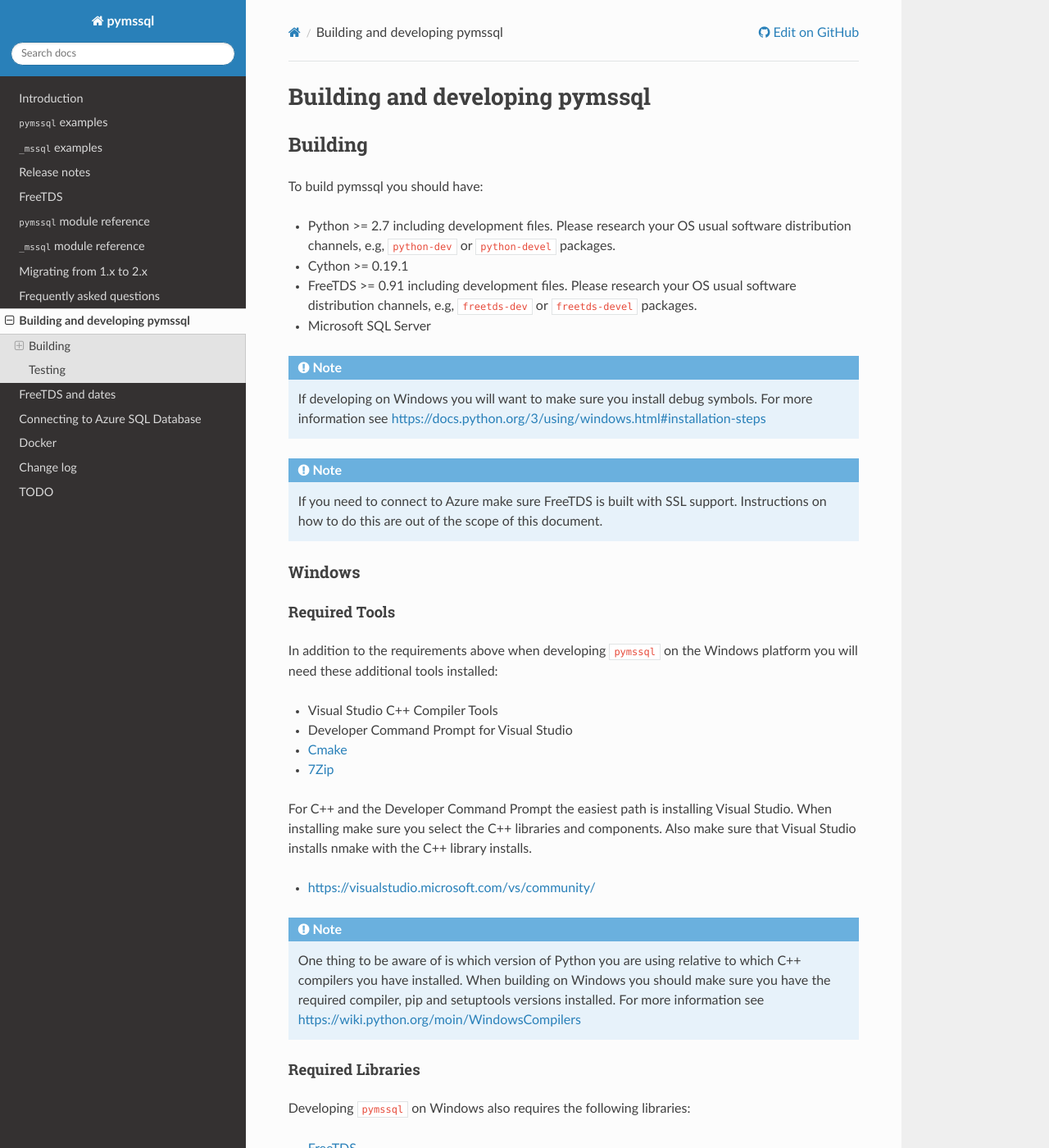
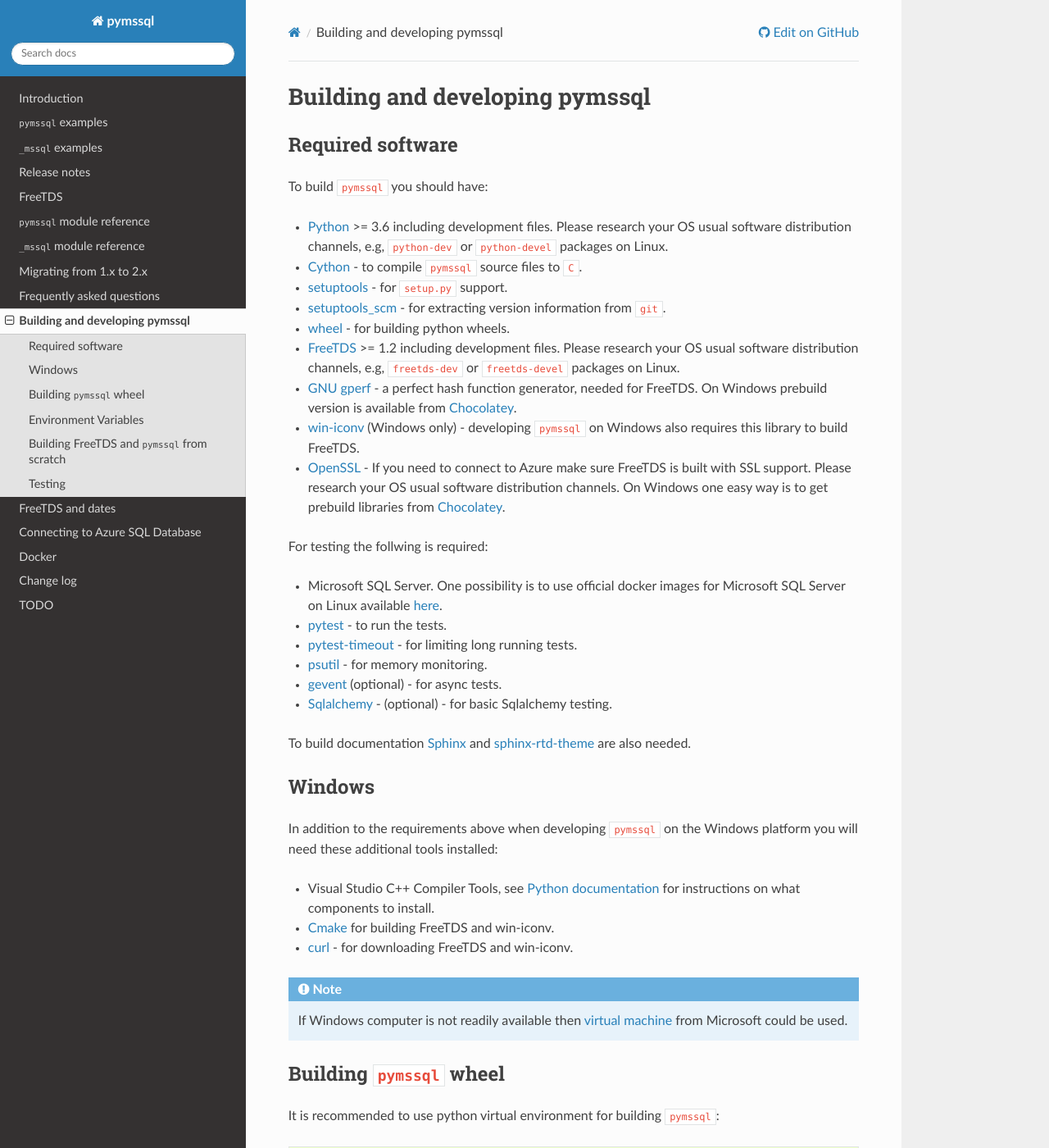
Before and after one commit to pymssql/pymssql, a Sphinx documentation site: the page built from docs/building_and_developing.rst, in a window 1280 px wide and 1400 px high. Shown: the whole window at 82% size. Built offline with Sphinx 7.4.7 and the Read the Docs theme 2.0.0, drawn with Linux system fonts in a browser that asks for light colours; some of the changed text lies outside the part shown.

Commit message:
Update development documentation.

```diff
--- a/docs/building_and_developing.rst
+++ b/docs/building_and_developing.rst
@@ -2,209 +2,155 @@
 Building and developing pymssql
 ===============================
 
-Building
-========
+Required software
+_________________
 
-To build pymssql you should have:
+To build ``pymssql`` you should have:
 
-* Python >= 2.7 including development files. Please research your OS usual
-  software distribution channels, e.g, ``python-dev`` or ``python-devel``
-  packages.
-* Cython >= 0.19.1
-* FreeTDS >= 0.91 including development files. Please research your OS usual
-  software distribution channels, e.g, ``freetds-dev`` or ``freetds-devel``
-  packages.
-* Microsoft SQL Server
+* `Python <https://python.org>`_ >= 3.6 including development files.
+  Please research your OS usual software distribution channels,
+  e.g, ``python-dev`` or ``python-devel`` packages on Linux.
+* `Cython <https://cython.org>`_ -
+  to compile ``pymssql`` source files to ``C``.
+* `setuptools <https://pypi.org/project/setuptools>`_ -
+  for ``setup.py`` support.
+* `setuptools_scm <https://pypi.org/project/setuptools_scm>`_ -
+  for extracting version information from ``git``.
+* `wheel <https://pypi.org/project/wheel/>`_ -
+  for building python wheels.
+* `FreeTDS <https://freetds.org>`_ >= 1.2 including development files.
+  Please research your OS usual software distribution channels,
+  e.g, ``freetds-dev`` or ``freetds-devel`` packages on Linux.
+* `GNU gperf <https://www.gnu.org/software/gperf/>`_ -
+  a perfect hash function generator, needed for FreeTDS.
+  On Windows prebuild version is available from
+  `Chocolatey <https://chocolatey.org/packages/gperf>`_.
+* `win-iconv <https://github.com/win-iconv/win-iconv>`_
+  (Windows only) - developing ``pymssql`` on Windows also requires this library
+  to build FreeTDS.
+* `OpenSSL <https://openssl.org>`_ - If you need to connect to Azure make sure
+  FreeTDS is built with SSL support.
+  Please research your OS usual software distribution channels.
+  On Windows one easy way is to get prebuild libraries from
+  `Chocolatey <https://chocolatey.org/packages/openssl>`_.
 
-.. note::
-    If developing on Windows you will want to make sure you install debug symbols.
-    For more information see https://docs.python.org/3/using/windows.html#installation-steps
-.. note::
-    If you need to connect to Azure make sure FreeTDS is built with SSL support.
-    Instructions on how to do this are out of the scope of this document.
+For testing the follwing is required:
+
+* Microsoft SQL Server.
+  One possibility is to use official docker images for Microsoft SQL Server
+  on Linux available `here <https://hub.docker.com/_/microsoft-mssql-server>`_.
+* `pytest <https://pypi.org/project/pytest/>`_ -
+  to run the tests.
+* `pytest-timeout <https://pypi.org/project/pytest-timeout/>`_ -
+  for limiting long running tests.
+* `psutil <https://pypi.org/project/psutil/>`_ -
+  for memory monitoring.
+* `gevent <https://pypi.org/project/gevent/>`_
+  (optional) - for async tests.
+* `Sqlalchemy <https://pypi.org/project/SQLAlchemy/>`_ -
+  (optional) - for basic Sqlalchemy testing.
+
+To build documentation `Sphinx <https://pypi.org/project/Sphinx/>`_ and
+`sphinx-rtd-theme <https://pypi.org/project/sphinx-rtd-theme/>`_ are also needed.
+
 
 Windows
--------
+_______
 
-
-Required Tools
-______________
 In addition to the requirements above when developing ``pymssql`` on the Windows
 platform you will need these additional tools installed:
 
-* Visual Studio C++ Compiler Tools
-* Developer Command Prompt for Visual Studio
+* Visual Studio C++ Compiler Tools, see
+  `Python documentation <https://devguide.python.org/setup/#windows>`_
+  for instructions on what components to install.
 * `Cmake <https://cmake.org/download/>`_
-* `7Zip <https://www.7-zip.org/download.html>`_
-
-For C++ and the Developer Command Prompt the easiest path is installing Visual Studio.
-When installing make sure you select the C++ libraries and components. Also make sure that
-Visual Studio installs nmake with the C++ library installs.
-
-* https://visualstudio.microsoft.com/vs/community/
+  for building FreeTDS and win-iconv.
+* `curl <https://chocolatey.org/packages/curl>`_ -
+  for downloading FreeTDS and win-iconv.
 
 .. note::
-    One thing to be aware of is which version of Python you are using relative to which
-    C++ compilers you have installed. When building on Windows you should make sure you
-    have the required compiler, pip and setuptools versions installed. For more
-    information see https://wiki.python.org/moin/WindowsCompilers
+    If Windows computer is not readily available then
+    `virtual machine <https://developer.microsoft.com/en-us/windows/downloads/virtual-machines/>`_
+    from Microsoft could be used.
 
 
-Required Libraries
-__________________
+Building ``pymssql`` wheel
+__________________________
 
-Developing ``pymssql`` on Windows also requires the following libraries:
+It is recommended to use python virtual environment for building ``pymssql``::
 
-* `FreeTDS <http://www.freetds.org/>`_
-* `iconv <https://www.gnu.org/software/libiconv/>`_
+    python3 -m venv <path_to_pve>
 
-For development you will want ``freetds`` to be available in your project path.
-You can find prebuilt artifacts at the `FreeTDS Appveyor project <https://ci.appveyor.com/project/FreeTDS/freetds?branch=master>`_
+if using ``bash``::
 
-To download select the job name that matches your environment (platform, version and tds
-version) and then click the artifacts tag. You can download the zip file with or without
-ssl depending on your needs.
+    source <path_to_pve>/bin/activate
+
+or if on Windows::
+
+    <path_to_pve>/scripts/activate.bat
+
+then install required python packages::
+
+    pip intall -U pip
+    pip install dev/requirements-dev.txt
+
+If and now build wheel::
+
+    python3 setup.py bdist_wheel
+
+or::
+
+    pip wheel .
 
 
-.. note::
-    Remove the existing ``freetds0.95`` directory in the ``pymssql`` project directory
+Environment Variables
+_____________________
 
-Extract the .zip artifact into your project path into a directory named ``freetds``
+By default ``setup.py`` links against OpenSSL if it is available,
+links FreeTDS statically and looks for FreeTDS headers and libraries
+in places standard for the OS, but
+there are several environment variables for build customization:
 
-    ``C:\\%USERPATH%\\pymssql\\freetds``
+LINK_FREETDS_STATICALLY = [YES|NO|1|0|TRUE|FALSE]
+    default - YES,
+    defines if FreeTDS is linked statically or not.
 
-You will also need to remove the branch tag from the artifact directory (for instance
-``master`` from ``vs2015_64-master``) or update the ``INCLUDE`` and ``LIB`` environment
-variables so that the compiler and linker are able to find the path to
-``%PROJECTROOT%\\freetds\\<artifact folder>\\include`` and
-``%PROJECTROOT%\\freetds\\<artifact folder>\\lib``
-in the build step.
+LINK_OPENSSL = [YES|NO|1|0|TRUE|FALSE]
+    default - YES,
+    defines if ``pymssql`` is linked against OpenSSL.
 
+PYMSSQL_FREETDS
+    if defined, determines prefix of the FreeTDS installation.
 
-.. note::
-    If you decide to add the directories to ``INCLUDE`` and ``LIB`` the below provide example
-    commands
+PYMSSQL_FREETDS_INCLUDEDIR
+    if defined, alows to fine tune where to search for FreeTDS headers.
 
-    .. code-block::
-
-        set INCLUDE=%INCLUDE%;%USERPROJECTS%\\pymssql\\freetds\\vs2015_64-master\\include
-
-        set LIB=%LIB%;%USERPROJECTS%\\pymssql\\freetds\\vs2015_64-master\\lib
-
-In addition to ``freetds`` you will want ``iconv`` available on your project path. For iconv
-on Windows we recommend https://github.com/win-iconv/win-iconv.git. We will retrieve this in
-an upcoming build step.
-
-If you prefer to build FreeTDS on your own please refer to the FreeTDS `config <http://www.freetds.org/>`_ and
-`os issues <http://www.freetds.org/userguide/osissues.htm>`_ build pages.
-
-
-Required Environment Variables
-______________________________
-
-You will need to set the following environment variables in
-Visual Studio Developer Command Prompt before installing iconv.
-
-* set PYTHON_VERSION=<Python Version>
-* set PYTHON_ARCH=<Python Architecture>
-* set VS_VER=<MSVC Compiler Version>
+PYMSSQL_FREETDS_LIBDIR
+    if defined, alows to fine tune where to search for FreeTDS libraries.
 
 Example:
 
-    .. code-block::
+    .. code-block:: console
 
-        set PYTHON_VERSION=3.6.6
-        set PYTHON_ARCH=64
-        set VS_VER=2015
+        PYMSSQL_FREETDS=/tmp/freetds python3 setup.py bdist_wheel
 
 
-Installing iconv
-________________
 
-``pymssql`` expects ``iconv`` header and lib objects and to be available in the ``build\\include``
-and ``build\\bin`` directories
+Building FreeTDS and ``pymssql`` from scratch
+_____________________________________________
 
-From the root of your project (pymssql directory) run:
+If one wants to use some specific FreeTDS version then there is a script
+``dev/build.py`` that downloads and builds required FreeTDS version sources
+(and win-conv on Windows) and builds ``pymssql`` wheel.
+Run::
 
-.. code-block::
+    python dev/build.py --help
 
-    powershell dev\appveyor\install-win-iconv.ps1
-
-This is a powershell script that will download `win-iconv <https://github.com/win-iconv/win-iconv/>`_
-from the previously mentioned GitHub repository, build and move the artifacts to the
-directory that ``pymssql`` will use with ``Cython``.
-
-.. note::
-
-    If you receive the following TLS error that is probably due to a mismatch between powershells
-    TLS version and GitHub.
-
-    .. code-block::
-
-        Exception calling "DownloadFile" with "2" argument(s): "The request was aborted: Could not create SSL/TLS secure channel."
-
-    You can add this line to ``%PROJECTROOT%\\dev\\appveyor\\install-win-iconv.ps1``
-
-    .. code-block:: PowerShell
-
-        [Net.ServicePointManager]::SecurityProtocol = [Net.SecurityProtocolType]::Tls12
-
-    On line 3 and the powershell script should run with TLS1.2. See issue `547 <https://github.com/pymssql/pymssql/issues/547>`_
-    for more information
+for supported options.
 
 
-Required Python Packages
-________________________
-For Python you will need the following packages installed into your virtual environment:
-
-* Cython
-* pytest == 3.2.5
-* SQLAlchemy
-* wheel
-
-
-Running the build
-_________________
-
-With the above libraries, pacakges and potential environment variables in place we are ready to
-build.
-
-At the root of the project with your virtual environment activated run
-
-.. code-block::
-
-    python setup.py build
-
-If there are no errors you are then ready to run
-
-.. code-block::
-
-    python setup.py install
-
-or continue on to the `Testing`_ documentation which advises using
-
-.. code-block::
-
-    python setup.py develop.
-
-To report any issues with building on Windows please use the `mailing list <https://groups.google.com/forum/#!forum/pymssql>`_
-
-
-Unix
-----
-
-To build on Unix you must also have:
-
-* gcc
-
-Then you can simply run::
-
-  python setup.py build
-
-or other ``setup.py`` commands as needed.
-
 Testing
-=======
+_______
 
 .. danger::
 
--- a/docs/intro.rst
+++ b/docs/intro.rst
@@ -192,6 +192,7 @@
 
 .. _Google Code documentation Wiki: https://code.google.com/p/pymssql/wiki/Documentation
 
+
 Current Development
 ===================
 
```
